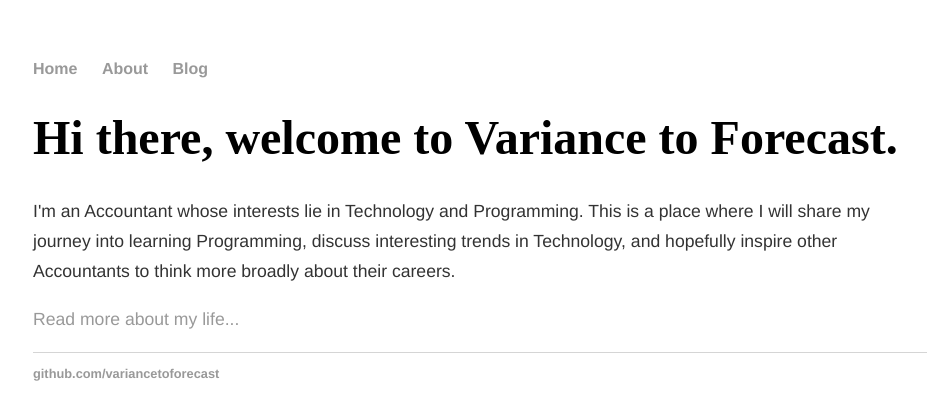
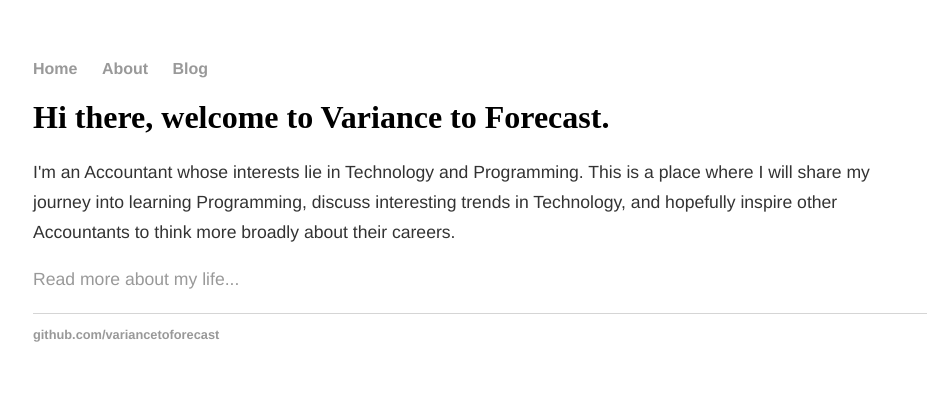
Before and after one commit to variancetoforecast/variancetoforecast.github.io, a Jekyll site: the page built from index.html, in a window 1280 px wide. Shown: the top 420 px of the page, without its empty margins (159-1086 px from the left). Built offline with Jekyll 4.4.1, drawn with Linux system fonts in a browser that asks for light colours.

Commit message:
Update main.css

```diff
--- a/css/main.css
+++ b/css/main.css
@@ -21,7 +21,9 @@ a:hover {
     text-decoration: underline;
 }
 h1 {
-    font-size: 3em;
+    font-size: 2em;
+    font-style: normal;
+    font-weight: 700;
     font-family:'Merriweather';
 }
 p {
```
